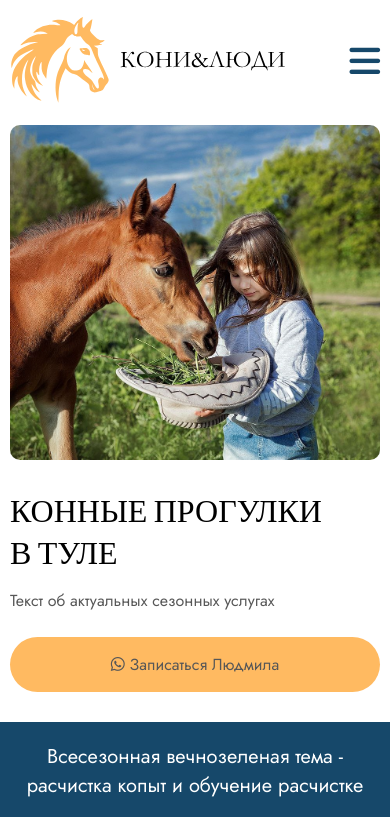
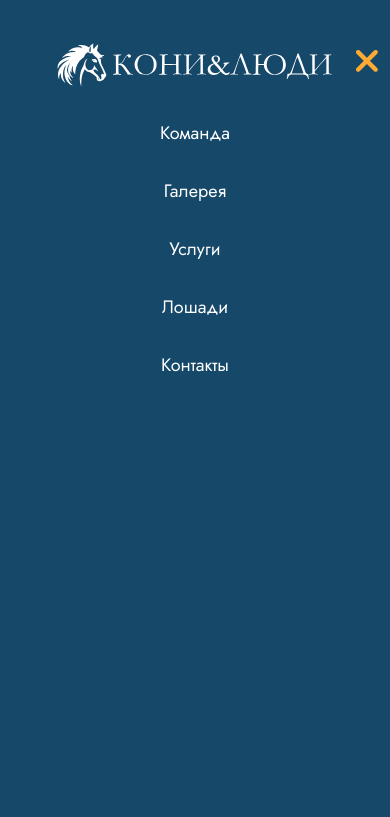
Before and after one commit to totoshka19/Horses-People, a plain HTML site: page index.html in a window 390 px wide. Both pictures are taken after a click on the icon 364 px from the left and 60 px from the top of the page. Shown: the top 817 px of the page. Drawn offline with nearby package versions, Linux system fonts and the light colour scheme.

Commit message:
Начала делать мобильное меню

```diff
--- a/css/media.css
+++ b/css/media.css
@@ -20,10 +20,49 @@
 
 @media (max-width: 1024px) {
     .header__nav {
-        display: none;
+        display: flex;
+        position: absolute;
+        left: -100vw;
+        top: 0;
+        color: white;
+        background-color: var(--accent-color);
+        width: 100vw;
+        height: 100vh;
+        text-align: center;
+        padding-top: 100px;
+        z-index: 1000;
+        transition: transform .5s;
+    }
+    .header__nav:before {
+        position: absolute;
+        content: "";
+        width: 100%;
+        height: 50px;
+        top: 40px;
+        left: 0;
+        background-image: url("../img/logo-footer.svg");
+        background-size: contain;
+        background-repeat: no-repeat;
+        background-position: center;
+    }
+    .header__nav.open {
+        transform: translateX(100%);
+    }
+    .nav-list {
+        width: 100%;
+    }
+    .nav-list {
+        flex-direction: column;
+        padding: 20px;
+    }
+    .nav-list__item-link:hover {
+        color: white;
     }
     #menuBtn {
+        position: relative;
         display: flex;
+        z-index: 1000;
+        color: var(--btn-color-hover);
     }
     .hero__title {
         font-size: 38px;
--- a/index.html
+++ b/index.html
@@ -306,5 +306,8 @@
 		</footer>
 		<!---------- Footer end ---------->
 
+		<!---------- Main JS File ---------->
+		<script src="./js/main.js"></script>
+
 	</body>
 </html>
--- /dev/null
+++ b/js/main.js
@@ -0,0 +1,9 @@
+// ---------- Header Toggle Start ---------- //
+let menuBtn = document.getElementById("menuBtn");
+let menuList = document.querySelector(".header__nav");
+menuBtn.addEventListener("click", ()=> {
+    // document.querySelector("body").classList.toggle("toggle-header");
+    menuBtn.classList.toggle("fa-xmark");
+    menuList.classList.toggle("open");
+});
+// ---------- Header Toggle End ---------- //
```
